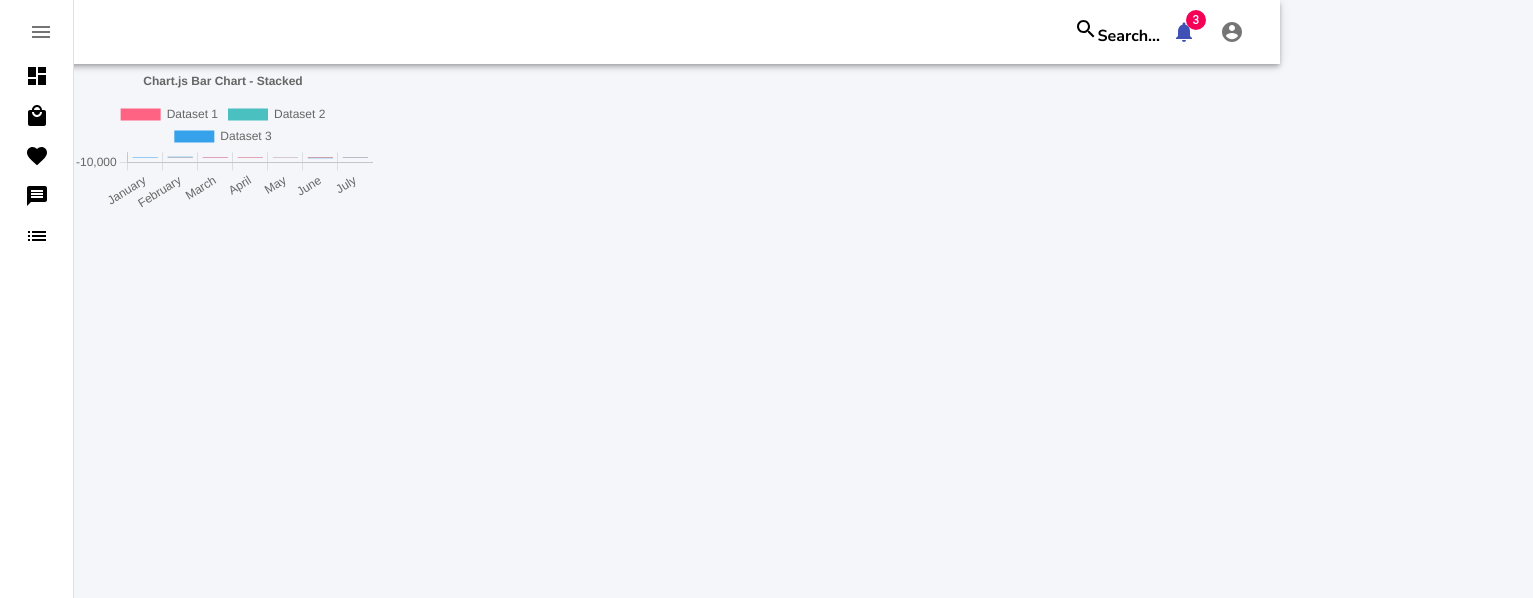
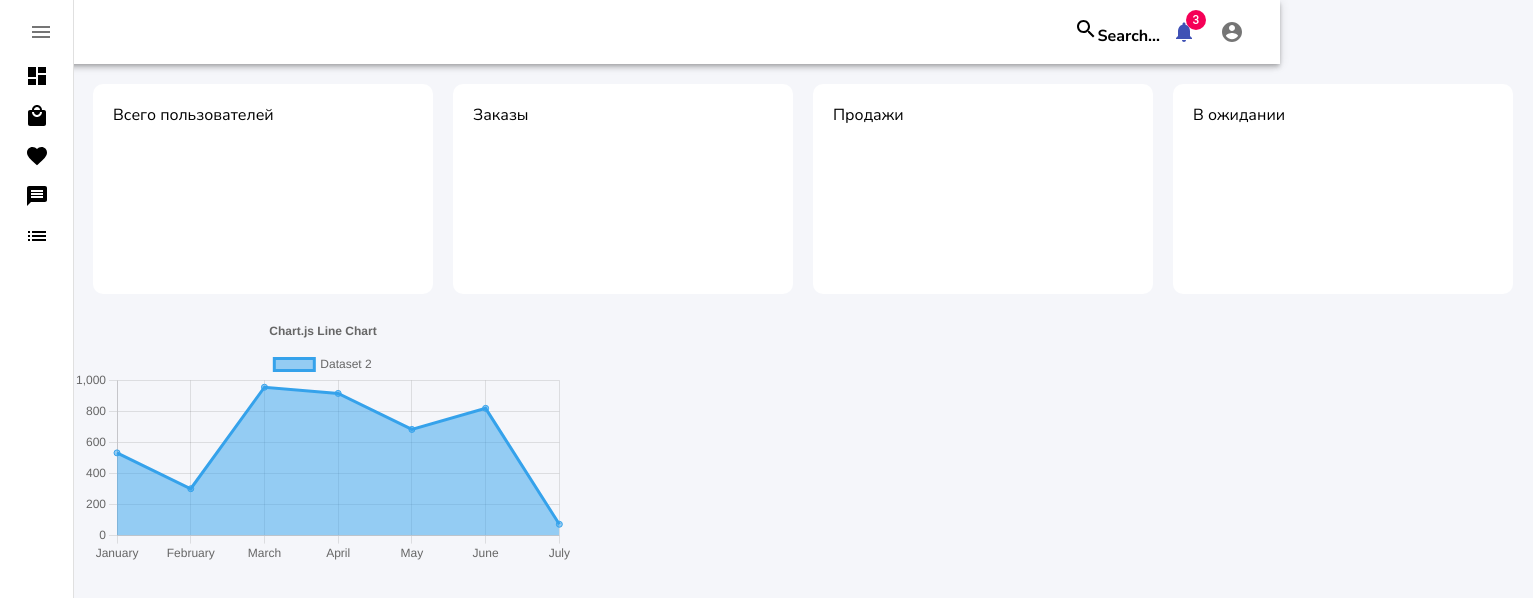
Before and after one commit to Maximkalenkovich/crm-alnilam, a React (Create React App) app: page / in a window 1280 px wide. Shown: the top 598 px of the page, 1533 px wide, since content can reach past the window. Built offline with nearby package versions, Linux system fonts and the light colour scheme.

Commit message:
add dashboard  and graphic add chartjs

```diff
--- a/src/App.css
+++ b/src/App.css
@@ -2,7 +2,7 @@
     display: grid;
     grid-template-rows: auto 1fr; /* первая строка для Header, вторая строка для контента */
     height: 100vh;
-    overflow: hidden; /* для переполнения содержимого */
+   /* для переполнения содержимого */
 }
 
 .sidebar-content-wrapper {
--- a/src/components/Pages/dashboard/Dashboard.tsx
+++ b/src/components/Pages/dashboard/Dashboard.tsx
@@ -1,11 +1,22 @@
+
+import s from './dashboardStyles/dashboardStyles.module.css'
 import {SalesGraphic} from "./graphics/SalesGraphic";
 
+export const Dashboard = () => {
+    return (
+<>
+    <div className={s.dashboard}>
+        <div className={s.totalUser}>Всего пользователей</div>
+        <div className={s.totalOrder}>Заказы</div>
+        <div className={s.totalSales}>Продажи</div>
+        <div className={s.totalPending}>В ожидании</div>
+    </div>
+    <div className={s.graphic}>
+        <SalesGraphic />
+    </div>
 
-export const Dashboard = () => {
-  return(
-      <>
-          <SalesGraphic />
-          </>
+</>
 
-  )
-}
+
+    );
+};
--- /dev/null
+++ b/src/components/Pages/dashboard/dashboardStyles/dashboardStyles.module.css
@@ -0,0 +1,28 @@
+.dashboard {
+    display: grid;
+    grid-template-columns: repeat(4, 1fr);
+    grid-gap: 20px;
+    margin: 20px;
+    overflow-x: auto; /* Добавляем горизонтальную прокрутку */
+    white-space: nowrap; /* Предотвращаем перенос элементов на новую строку */
+}
+
+.totalUser,
+.totalOrder,
+.totalSales,
+.totalPending {
+    --block-width: 300px;
+    height: 170px;
+    width: var(--block-width);
+    background-color: #FFFFFF;
+    padding: 20px;
+    display: inline-block;
+    border-radius: 10px;
+    font-style: normal;
+    font-size: 16px;
+    line-height: 22px;
+}
+
+.graphic{
+    width: 500px;
+}
--- a/src/components/Pages/dashboard/graphics/SalesGraphic.tsx
+++ b/src/components/Pages/dashboard/graphics/SalesGraphic.tsx
@@ -3,38 +3,37 @@ import {
     Chart as ChartJS,
     CategoryScale,
     LinearScale,
-    BarElement,
+    PointElement,
+    LineElement,
     Title,
     Tooltip,
+    Filler,
     Legend,
 } from 'chart.js';
-import { Bar } from 'react-chartjs-2';
+import { Line } from 'react-chartjs-2';
 import {faker} from "@faker-js/faker";
 
 
 ChartJS.register(
     CategoryScale,
     LinearScale,
-    BarElement,
+    PointElement,
+    LineElement,
     Title,
     Tooltip,
+    Filler,
     Legend
 );
 
 export const options = {
+    responsive: true,
     plugins: {
+        legend: {
+            position: 'top' as const,
+        },
         title: {
             display: true,
-            text: 'Chart.js Bar Chart - Stacked',
-        },
-    },
-    responsive: true,
-    scales: {
-        x: {
-            stacked: true,
-        },
-        y: {
-            stacked: true,
+            text: 'Chart.js Line Chart',
         },
     },
 };
@@ -45,25 +44,15 @@ export const data = {
     labels,
     datasets: [
         {
-            label: 'Dataset 1',
-            data: labels.map(() => faker.datatype.number({ min: -1000, max: 1000 })),
-            backgroundColor: 'rgb(255, 99, 132)',
-        },
-        {
+            fill: true,
             label: 'Dataset 2',
-            data: labels.map(() => faker.datatype.number({ min: -1000, max: 1000 })),
-            backgroundColor: 'rgb(75, 192, 192)',
-        },
-        {
-            label: 'Dataset 3',
-            data: labels.map(() => faker.datatype.number({ min: -1000, max: 1000 })),
-            backgroundColor: 'rgb(53, 162, 235)',
+            data: labels.map(() => faker.number.int({ min: 0, max: 1000 })),
+            borderColor: 'rgb(53, 162, 235)',
+            backgroundColor: 'rgba(53, 162, 235, 0.5)',
         },
     ],
 };
 
-
-
 export function SalesGraphic() {
-    return <Bar options={options} data={data} />;
+    return <Line options={options} data={data} />;
 }
--- a/src/index.css
+++ b/src/index.css
@@ -1,14 +1,18 @@
+/* Reset и базовые стили */
+html,
 body {
   margin: 0;
+  padding: 0;
   font-family: "Nunito Sans", -apple-system, BlinkMacSystemFont, 'Segoe UI', 'Roboto', 'Oxygen',
-    'Ubuntu', 'Cantarell', 'Fira Sans', 'Droid Sans', 'Helvetica Neue',
-    sans-serif;
+  'Ubuntu', 'Cantarell', 'Fira Sans', 'Droid Sans', 'Helvetica Neue',
+  sans-serif;
   -webkit-font-smoothing: antialiased;
   -moz-osx-font-smoothing: grayscale;
   background-color: #F5F6FA;
 }
 
+/* Стили для элемента code */
 code {
   font-family: source-code-pro, Menlo, Monaco, Consolas, 'Courier New',
-    monospace;
+  monospace;
 }
```
